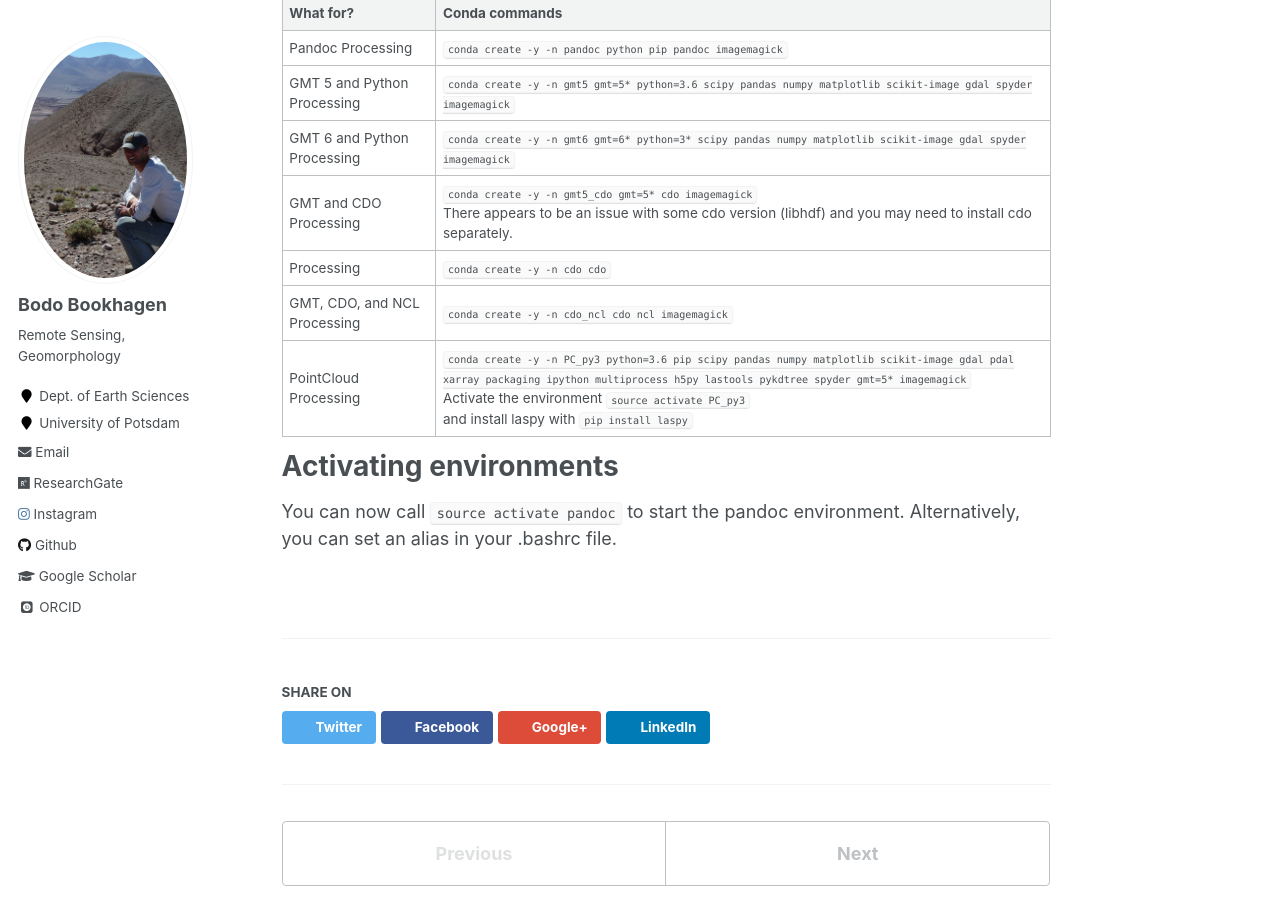
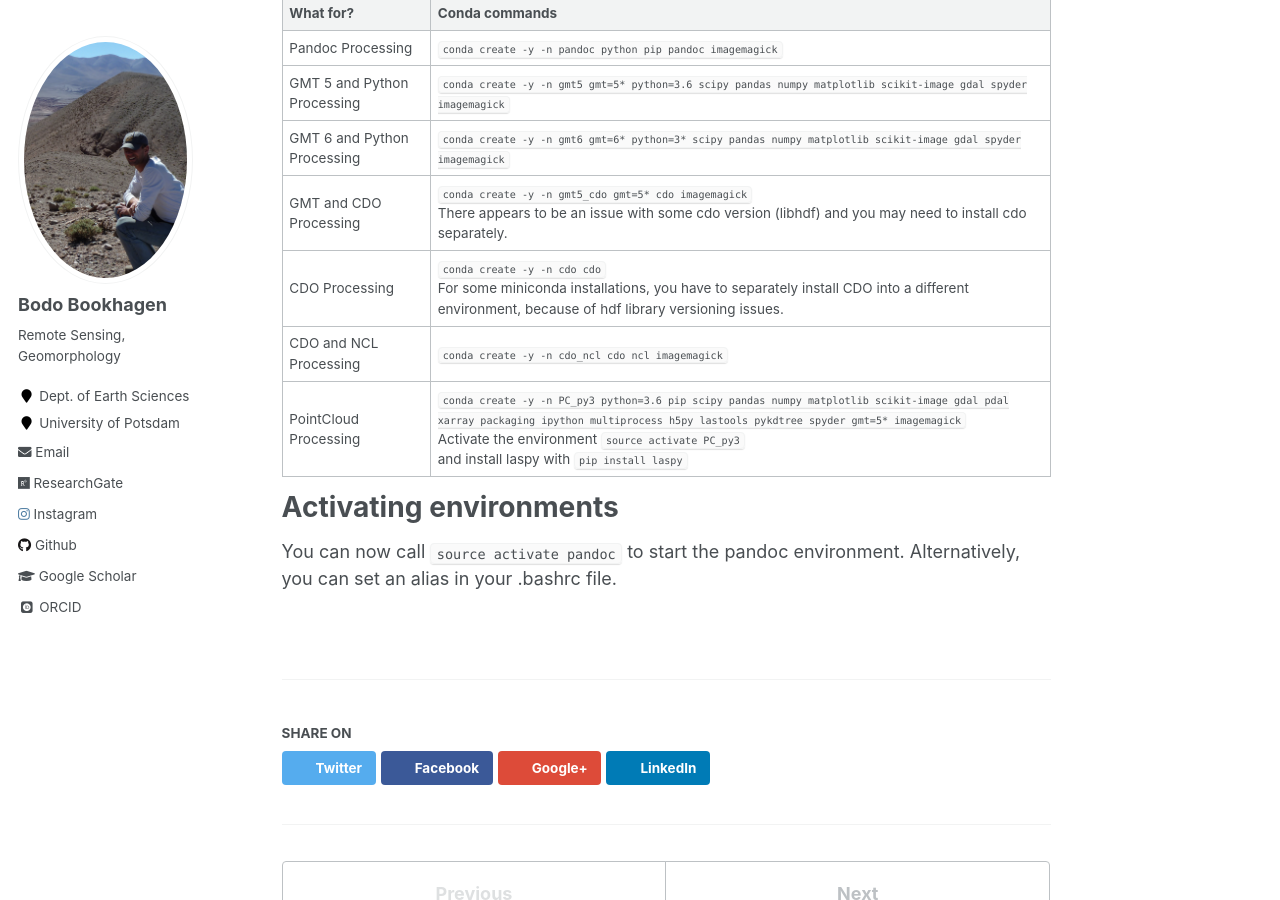
Before and after one commit to BodoBookhagen/BodoBookhagen.github.io, a Jekyll site: the page built from _posts/2018-12-26-conda-install.md, in a window 1280 px wide and 900 px high, scrolled down 1094 px. Built offline with Jekyll 4.4.1, drawn with Linux system fonts in a browser that asks for light colours; some web fonts are replaced.

Commit message:
Jan-02 2019

````diff
--- a/_posts/2018-12-26-conda-install.md
+++ b/_posts/2018-12-26-conda-install.md
@@ -40,8 +40,8 @@ conda config --prepend channels conda-forge
 | GMT 5 and Python Processing |```conda create -y -n gmt5 gmt=5* python=3.6 scipy pandas numpy matplotlib scikit-image gdal spyder imagemagick``` |
 | GMT 6 and Python Processing |```conda create -y -n gmt6 gmt=6* python=3* scipy pandas numpy matplotlib scikit-image gdal spyder imagemagick``` |
 | GMT and CDO Processing | ```conda create -y -n gmt5_cdo gmt=5* cdo imagemagick```<br>There appears to be an issue with some cdo version (libhdf) and you may need to install cdo separately.  |
-|Processing | ```conda create -y -n cdo cdo```  |
-| GMT, CDO, and NCL Processing | ```conda create -y -n cdo_ncl cdo ncl imagemagick```  |
+| CDO Processing | ```conda create -y -n cdo cdo```<br>For some miniconda installations, you have to separately install CDO into a different environment, because of hdf library versioning issues. |
+| CDO and NCL Processing | ```conda create -y -n cdo_ncl cdo ncl imagemagick```  |
 |PointCloud Processing | ```conda create -y -n PC_py3 python=3.6 pip scipy pandas numpy matplotlib scikit-image gdal pdal xarray packaging ipython multiprocess h5py lastools pykdtree spyder gmt=5* imagemagick``` <br> Activate the environment ```source activate PC_py3``` <br> and install laspy with ```pip install laspy```|
 
 
````
